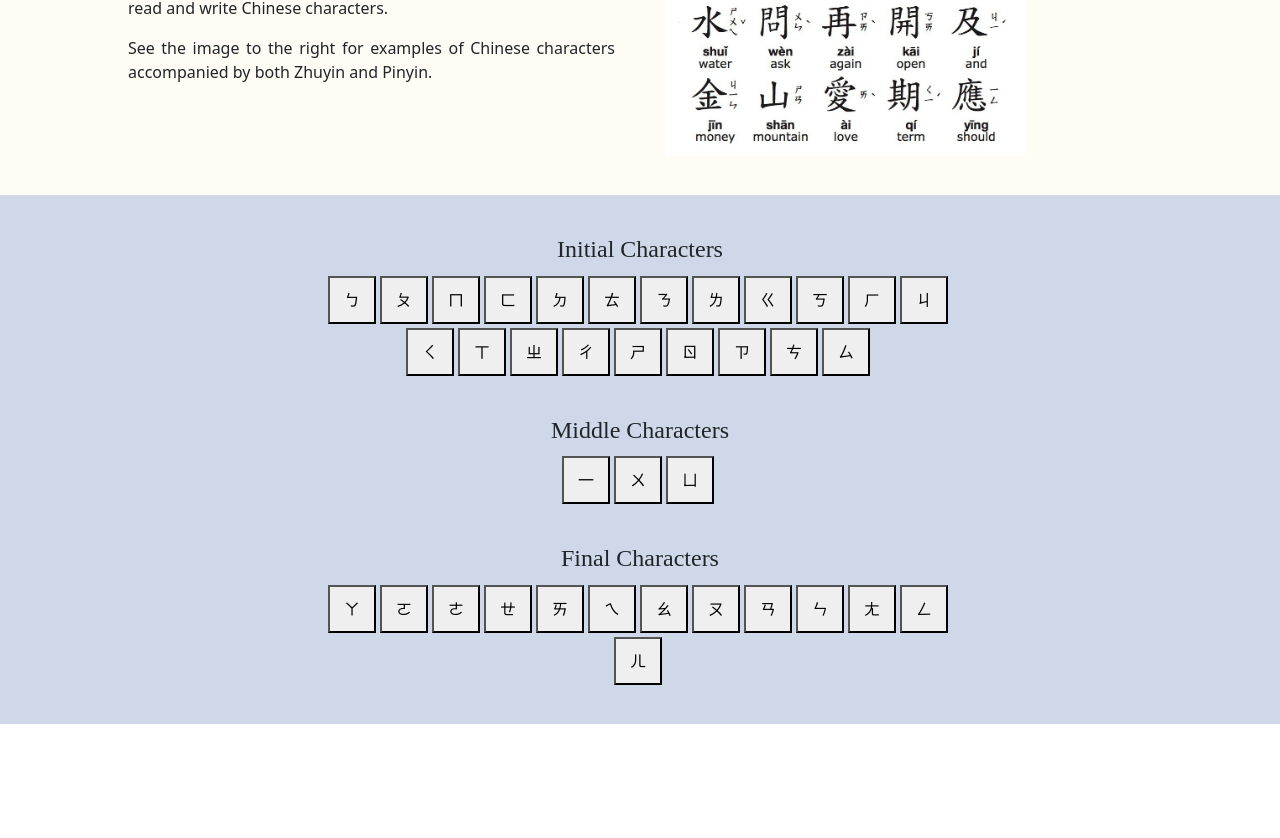
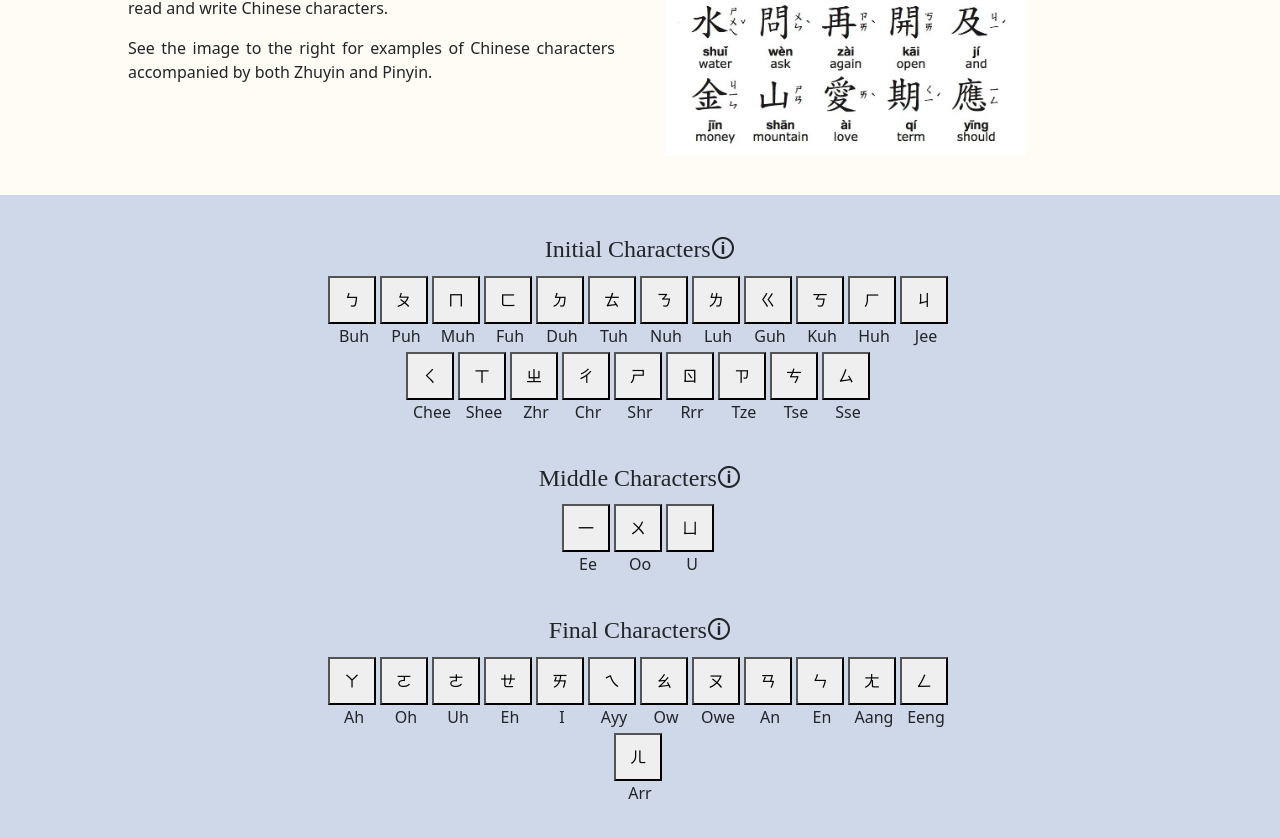
Before and after one commit to thisUserIsJennie/MandarinAlphabetApp, a React (Create React App) app: page / in a window 1280 px wide. Shown: the part 370-1208 px from the top of the page. Before the commit the page ends 1094 px from the top, so only its background shows below. Built offline with nearby package versions, Linux system fonts and the light colour scheme.

Commit message:
add pronounciations under buttons, add tooltips to the character types

```diff
--- a/package.json
+++ b/package.json
@@ -7,6 +7,7 @@
     "@testing-library/jest-dom": "^5.17.0",
     "@testing-library/react": "^13.4.0",
     "@testing-library/user-event": "^13.5.0",
+    "@tippyjs/react": "^4.2.6",
     "bootstrap": "^5.3.3",
     "react": "^18.3.1",
     "react-bootstrap": "^2.10.5",
--- a/public/index.html
+++ b/public/index.html
@@ -28,7 +28,7 @@
   <noscript>You need to enable JavaScript to run this app.</noscript>
   <!-- Wrapper div for entire page -->
   <div id="root">
-      <!--
+    <!--
       To begin the development, run `npm start` or `yarn start`.
       To create a production bundle, use `npm run build` or `yarn build`.
     -->
--- a/src/App.css
+++ b/src/App.css
@@ -74,3 +74,10 @@
   font-family:'Times New Roman', Times, serif;
   padding-top: 5vh;
 }
+
+.simpleKey {
+  display: inline-table;
+  text-align: center;
+  height: min-content;
+  width: min-content;
+}
--- a/src/MainPage.js
+++ b/src/MainPage.js
@@ -6,6 +6,8 @@
 import zhuyinCharacterList from "./ZhuyinDictionary";
 import './App.css';
 import React from "react";
+import Tippy from '@tippyjs/react';
+import 'tippy.js/dist/tippy.css';
 
 const MainPage = (selectedContent) => {
   var displayContent;
@@ -29,21 +31,12 @@ const homePage = () => {
     <div>
       <div>
         {homePageIntro()}
-        <div id="homePagekeyboard">
-          <h1>Initial Characters</h1>
-          {zhuyinCharacterList[0].map(keyButtonGenerator, this)}
-          <h1>Middle Characters</h1>
-          {zhuyinCharacterList[1].map(keyButtonGenerator, this)}
-          <h1>Final Characters</h1>
-          {zhuyinCharacterList[2].map(keyButtonGenerator, this)}
-        </div>
+        {homePageKeyboard()}
       </div>
     </div>
   )
 }
 
-
-//https://en.wikipedia.org/wiki/Pinyin
 const homePageIntro = () => {
   return (
     <div id="zhuyinIntro">
@@ -56,8 +49,9 @@ const homePageIntro = () => {
           <p>Zhu-Yin-Fu-Hao 注音符號, also known as Bopomofo ㄅㄆㄇㄈ,
             is a set of characters designed to help you learn to pronounce Mandarin words.
             Think of it like the English ABC's, except for pronounciation only.</p>
-          <p>Zhuyin can be an alternative tool for Pinyin, and in fact, is taught to children
-            in Taiwanese schools when they are first learning to read and write Chinese characters.</p>
+          <p>Zhuyin can be an alternative tool for <a href="https://en.wikipedia.org/wiki/Pinyin" target="_blank">Pinyin</a>,
+            and in fact, is taught to children in Taiwanese schools when they are first
+            learning to read and write Chinese characters.</p>
           <p>See the image to the right for examples of Chinese characters accompanied by both Zhuyin and Pinyin.</p>
         </div>
 
@@ -66,10 +60,65 @@ const homePageIntro = () => {
     </div>);
 }
 
-const keyButtonGenerator = (key) => {
+const homePageKeyboard = () => {
+  const initialCharsKeys = Object.keys(zhuyinCharacterList[0]);
+  const middleCharsKeys = Object.keys(zhuyinCharacterList[1]);
+  const finalCharsKeys = Object.keys(zhuyinCharacterList[2]);
+  return (
+    <div id="homePagekeyboard">
+      <h1>
+        Initial Characters
+        <Tippy content="Initial characters will always be found at the beginning of a
+          word when they are being used. They do not come after middle or final characters.
+          Some words do not use initial characters at all, and either begin with a middle character
+          or are a singular final character." placement="right-end" animation="perspective-subtle">
+          <span>&#x1F6C8;</span>
+        </Tippy>
+      </h1>
+      {initialCharsKeys.map(keyButtonGenerator, this)}
+      <h1>Middle Characters
+        <Tippy content="Middle characters will either be the first character in a word if no initial character
+          is being used, or come after an initial character. They may be sandwiched between an initial
+          character and final character." placement="right-end" animation="perspective-subtle">
+          <span>&#x1F6C8;</span>
+        </Tippy>
+      </h1>
+      {middleCharsKeys.map(keyButtonGenerator, this)}
+      <h1>Final Characters
+        <Tippy content="Final characters will always come after initial and/or middle characters,
+          unless they are used singularly." placement="right-end" animation="perspective-subtle">
+          <span>&#x1F6C8;</span>
+        </Tippy>
+      </h1>
+      {finalCharsKeys.map(keyButtonGenerator, this)}
+    </div>);
+}
+
+const keyButtonGenerator = (key, index, arr) => {
   const audioPath = "audio/" + key + ".mp3";
+  var pronounciation = "";
+
+  //Figure out whether the current key is an initial, middle,
+  //or final to get the pronounciation
+  switch (arr[0]) {
+    case 'ㄅ':
+      pronounciation = (zhuyinCharacterList[0])[key];
+      break;
+    case '一':
+      pronounciation = (zhuyinCharacterList[1])[key];
+      break;
+    case 'ㄚ':
+      pronounciation = (zhuyinCharacterList[2])[key];
+      break;
+    default:
+      break;
+  }
+
   return (
-    <button onClick={() => playAudio(key)}>{key}</button>);
+    <div class="simpleKey">
+      <button onClick={() => playAudio(key)}>{key}</button>
+      <label>{pronounciation}</label>
+    </div>);
 }
 
 const playAudio = (key) => {
@@ -90,5 +139,4 @@ const unknownPage = () => {
   )
 }
 
-
 export default MainPage;
--- a/src/ZhuyinDictionary.js
+++ b/src/ZhuyinDictionary.js
@@ -1,9 +1,45 @@
-const initialCharacters = ['ㄅ', 'ㄆ', 'ㄇ', 'ㄈ', 'ㄉ', 'ㄊ', 'ㄋ', 'ㄌ', 'ㄍ', 'ㄎ', 'ㄏ',
-                           'ㄐ', 'ㄑ', 'ㄒ', 'ㄓ', 'ㄔ', 'ㄕ', 'ㄖ', 'ㄗ', 'ㄘ', 'ㄙ'];
+const initialCharacters = {
+    'ㄅ': "Buh",
+    'ㄆ': "Puh",
+    'ㄇ': "Muh",
+    'ㄈ': "Fuh",
+    'ㄉ': "Duh",
+    'ㄊ': "Tuh",
+    'ㄋ': "Nuh",
+    'ㄌ': "Luh",
+    'ㄍ': "Guh",
+    'ㄎ': "Kuh",
+    'ㄏ': "Huh",
+    'ㄐ': "Jee",
+    'ㄑ': "Chee",
+    'ㄒ': "Shee",
+    'ㄓ': "Zhr",
+    'ㄔ': "Chr",
+    'ㄕ': "Shr",
+    'ㄖ': "Rrr",
+    'ㄗ': "Tze",
+    'ㄘ': "Tse",
+    'ㄙ': "Sse"};
 
-const middleCharacters = ['一', 'ㄨ', 'ㄩ'];
+const middleCharacters = {
+    '一': "Ee",
+    'ㄨ': "Oo",
+    'ㄩ': "U"};
 
-const finalCharacters = ['ㄚ', 'ㄛ', 'ㄜ', 'ㄝ', 'ㄞ', 'ㄟ', 'ㄠ', 'ㄡ', 'ㄢ', 'ㄣ', 'ㄤ', 'ㄥ', 'ㄦ'];
+const finalCharacters = {
+    'ㄚ': "Ah",
+    'ㄛ': "Oh",
+    'ㄜ': "Uh",
+    'ㄝ': "Eh",
+    'ㄞ': "I",
+    'ㄟ': "Ayy",
+    'ㄠ': "Ow",
+    'ㄡ': "Owe",
+    'ㄢ': "An",
+    'ㄣ': "En",
+    'ㄤ': "Aang",
+    'ㄥ': "Eeng",
+    'ㄦ': "Arr"};
 
 const zhuyinCharacterList = [initialCharacters, middleCharacters, finalCharacters];
 
```
Also changed, not shown: 1 other file (tests, documents, lock files or other folders).
